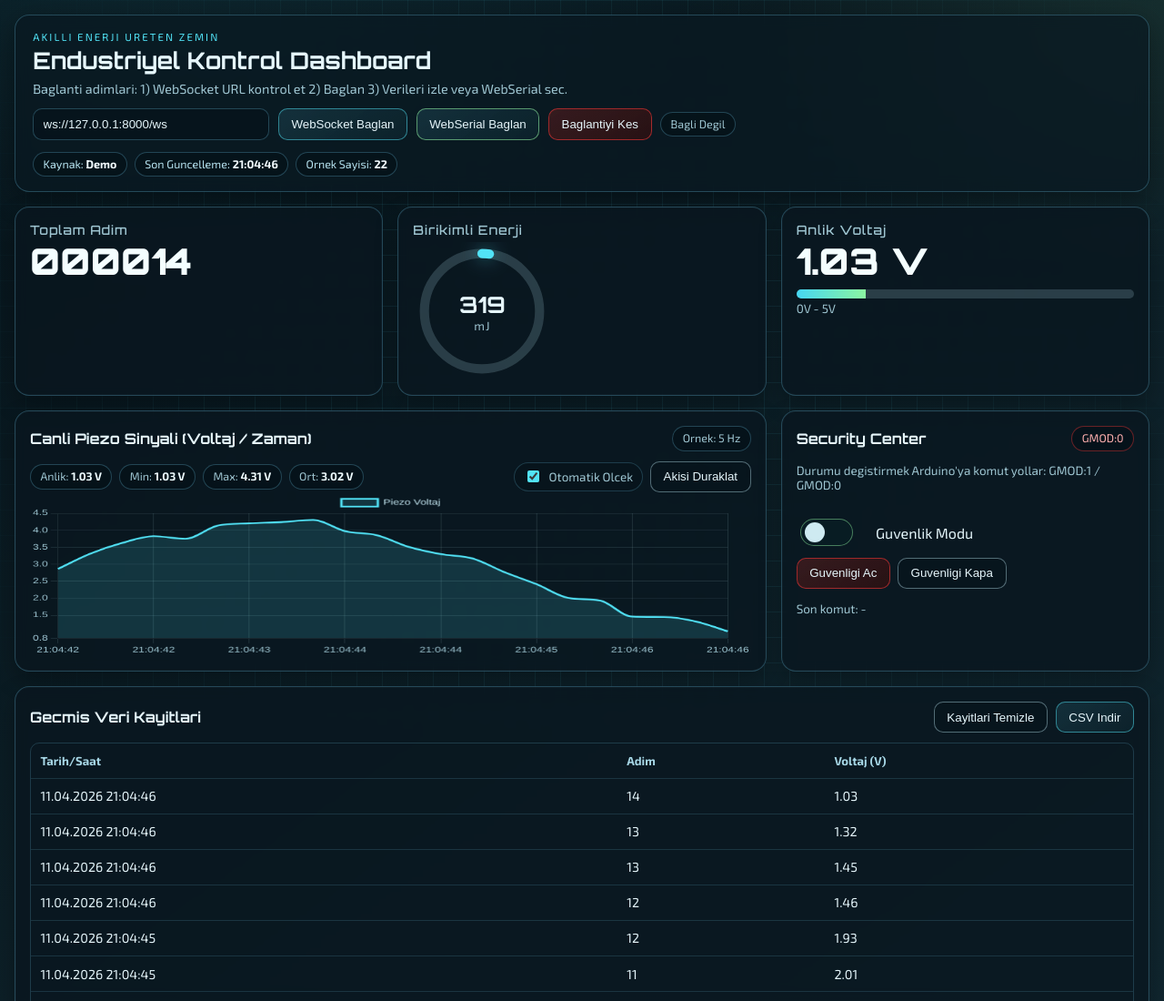
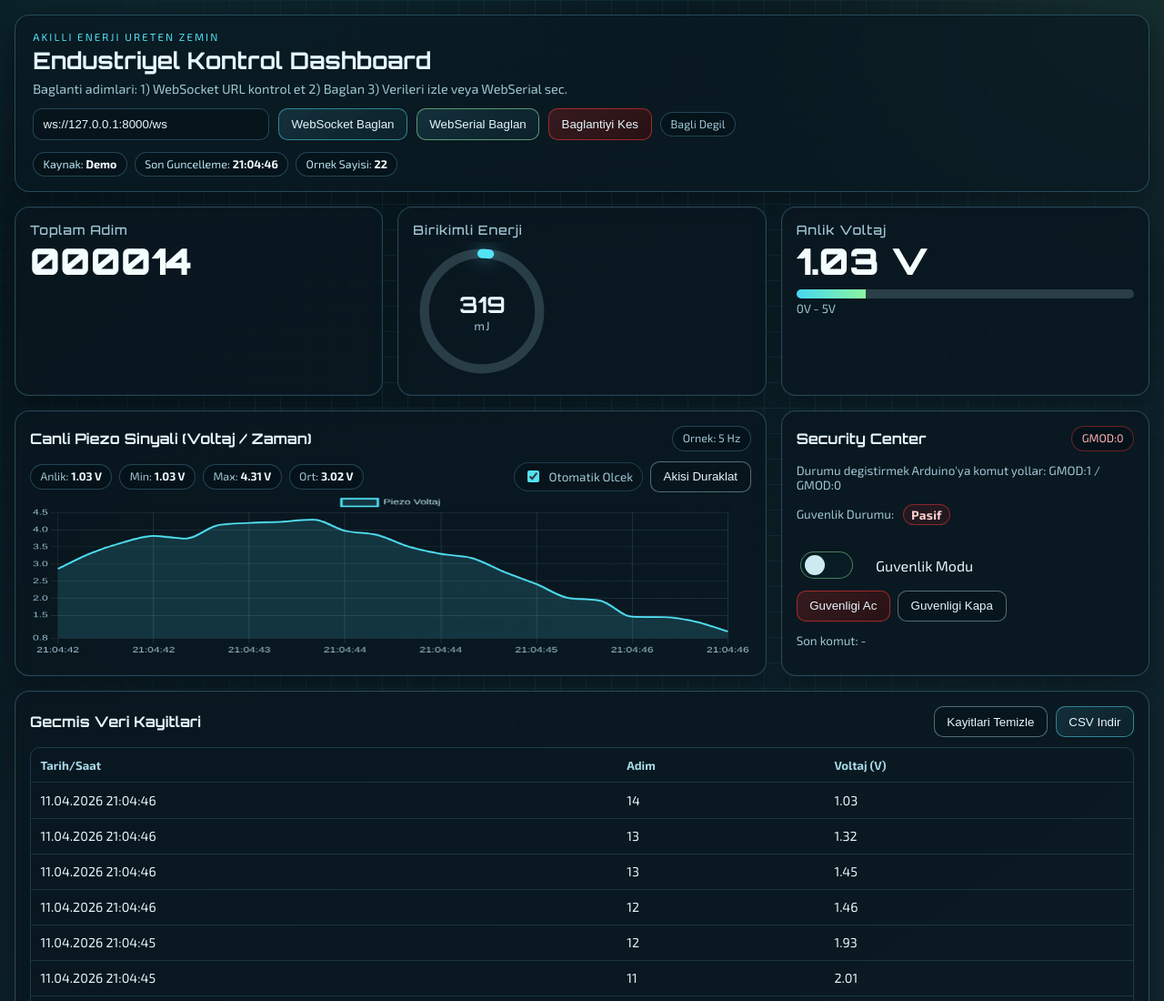
Before and after one commit to eslemturkk/zemin-sistemi, a plain HTML site: page index.html in a window 1280 px wide. Shown: the top 1100 px of the page at 91% size. Drawn offline with nearby package versions, Linux system fonts and the light colour scheme.

Commit message:
Enhance security status UI and active badge animation

```diff
--- a/app.js
+++ b/app.js
@@ -26,6 +26,7 @@ const ui = {
   sampleRate: document.getElementById("sampleRate"),
   securityToggle: document.getElementById("securityToggle"),
   securityModeLabel: document.getElementById("securityModeLabel"),
+  securityStatusBadge: document.getElementById("securityStatusBadge"),
   securityOnBtn: document.getElementById("securityOnBtn"),
   securityOffBtn: document.getElementById("securityOffBtn"),
   commandLog: document.getElementById("commandLog"),
@@ -178,6 +179,9 @@ function updateUI() {
   ui.securityModeLabel.textContent = state.securityMode ? "GMOD:1" : "GMOD:0";
   ui.securityModeLabel.classList.toggle("off", !state.securityMode);
   ui.securityToggle.checked = state.securityMode;
+  ui.securityStatusBadge.textContent = state.securityMode ? "Aktif" : "Pasif";
+  ui.securityStatusBadge.classList.toggle("active", state.securityMode);
+  ui.securityStatusBadge.classList.toggle("passive", !state.securityMode);
   ui.sampleRate.textContent = `Ornek: ${state.sampleRate} Hz`;
   ui.sampleCount.textContent = String(state.sampleCount);
   ui.lastUpdate.textContent = state.lastUpdateLabel;
--- a/index.html
+++ b/index.html
@@ -105,6 +105,10 @@
             <span id="securityModeLabel" class="chip off">GMOD:0</span>
           </div>
           <p class="security-note">Durumu degistirmek Arduino'ya komut yollar: GMOD:1 / GMOD:0</p>
+          <p class="security-note">
+            Guvenlik Durumu:
+            <span id="securityStatusBadge" class="security-status-badge passive">Pasif</span>
+          </p>
           <div class="security-controls">
             <label class="toggle-wrap">
               <input id="securityToggle" type="checkbox" />
--- a/styles.css
+++ b/styles.css
@@ -361,6 +361,30 @@ h2 {
   user-select: none;
 }
 
+.security-status-badge {
+  display: inline-block;
+  margin-left: 0.45rem;
+  padding: 0.14rem 0.5rem;
+  border-radius: 999px;
+  border: 1px solid transparent;
+  font-weight: 700;
+  letter-spacing: 0.02em;
+}
+
+.security-status-badge.active {
+  color: #b7ffbd;
+  border-color: rgba(151, 248, 164, 0.55);
+  background: rgba(63, 130, 74, 0.24);
+  text-shadow: 0 0 8px rgba(151, 248, 164, 0.35);
+  animation: securityPulse 0.95s ease-in-out infinite;
+}
+
+.security-status-badge.passive {
+  color: #ffd0d0;
+  border-color: rgba(255, 59, 59, 0.45);
+  background: rgba(122, 30, 30, 0.22);
+}
+
 .security-controls {
   display: flex;
   flex-direction: column;
@@ -487,6 +511,18 @@ td {
   }
 }
 
+@keyframes securityPulse {
+  0% {
+    box-shadow: 0 0 0 0 rgba(151, 248, 164, 0.34);
+  }
+  50% {
+    box-shadow: 0 0 0 10px rgba(151, 248, 164, 0.1);
+  }
+  100% {
+    box-shadow: 0 0 0 0 rgba(151, 248, 164, 0.34);
+  }
+}
+
 @media (max-width: 980px) {
   .metric-card,
   .chart-card,
```
